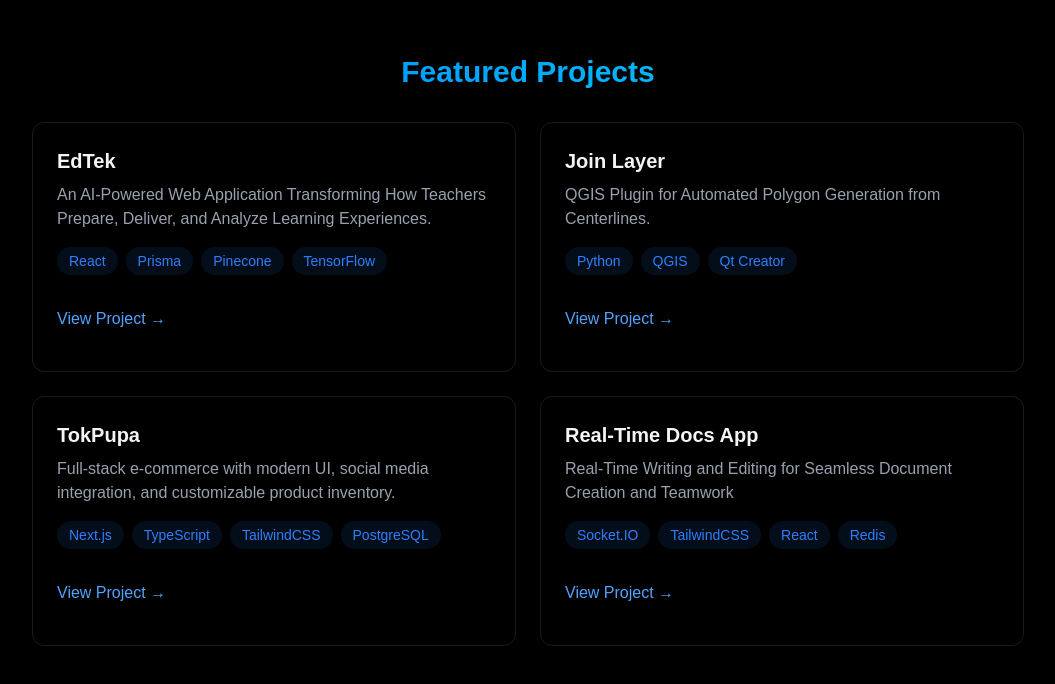
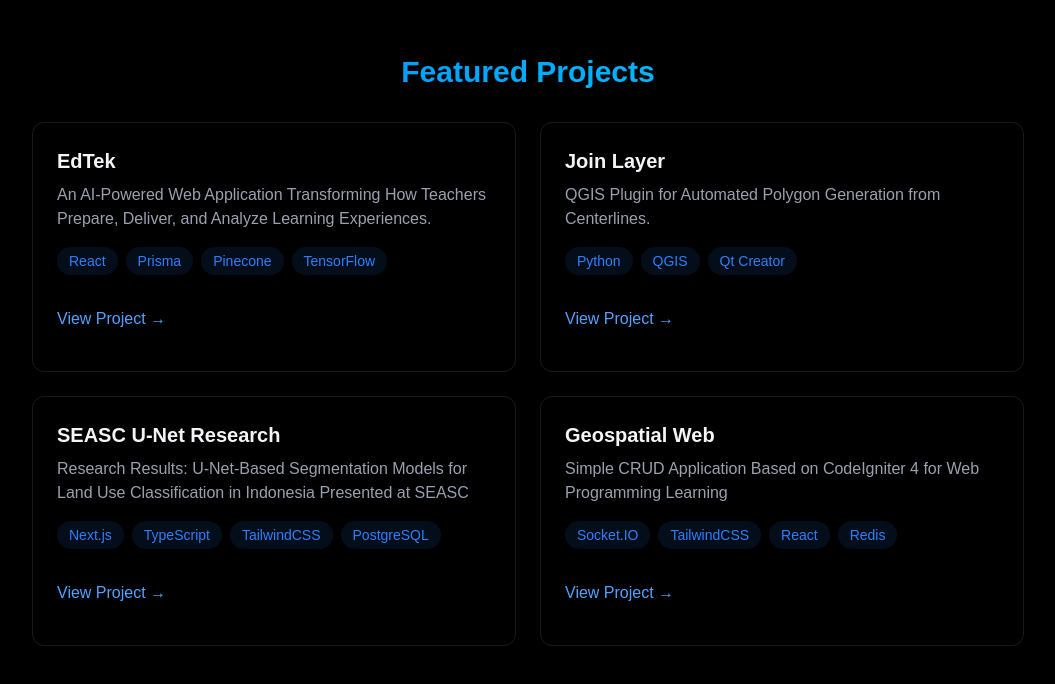
Before and after one commit to Akring-creator/portfolio-github, a Next.js app: page / in a window 1280 px wide. Shown: the part 2146-2830 px from the top of the page, without its empty margins (112-1167 px from the left). Built offline with nearby package versions, Linux system fonts and the light colour scheme.

Commit message:
add new projets

```diff
--- a/components/sections/projects.tsx
+++ b/components/sections/projects.tsx
@@ -64,10 +64,10 @@
               </div>
             </div>
             <div className="glass p-6 rounded-xl border border-white/10 hover:-translate-y-1 hover:border-blue-500/30 hover:shadow-[0_4px_20px_rgba(59,130,246,0.1)] transition-all">
-              <h3 className="text-xl font-bold mb-2">TokPupa</h3>
+              <h3 className="text-xl font-bold mb-2">SEASC U-Net Research</h3>
               <p className="text-gray-400 mb-4">
-                Full-stack e-commerce with modern UI, social media integration,
-                and customizable product inventory.
+                Research Results: U-Net-Based Segmentation Models for Land Use
+                Classification in Indonesia Presented at SEASC
               </p>
               <div className="flex flex-wrap gap-2 mb-4">
                 {["Next.js", "TypeScript", "TailwindCSS", "PostgreSQL"].map(
@@ -83,7 +83,7 @@
               </div>
               <div className="flex justify-between items-center">
                 <a
-                  href="#"
+                  href="https://github.com/Akring-creator/deep-learning-SEASC-2022"
                   className="text-blue-400 hover:text-blue-300 transition-colors my-4"
                 >
                   View Project →
@@ -91,10 +91,10 @@
               </div>
             </div>
             <div className="glass p-6 rounded-xl border border-white/10 hover:-translate-y-1 hover:border-blue-500/30 hover:shadow-[0_4px_20px_rgba(59,130,246,0.1)] transition-all">
-              <h3 className="text-xl font-bold mb-2">Real-Time Docs App</h3>
+              <h3 className="text-xl font-bold mb-2">Geospatial Web</h3>
               <p className="text-gray-400 mb-4">
-                Real-Time Writing and Editing for Seamless Document Creation and
-                Teamwork
+                Simple CRUD Application Based on CodeIgniter 4 for Web
+                Programming Learning
               </p>
               <div className="flex flex-wrap gap-2 mb-4">
                 {["Socket.IO", "TailwindCSS", "React", "Redis"].map(
@@ -110,7 +110,7 @@
               </div>
               <div className="flex justify-between items-center">
                 <a
-                  href="#"
+                  href="https://github.com/Akring-creator/asistensi"
                   className="text-blue-400 hover:text-blue-300 transition-colors my-4"
                 >
                   View Project →
```
